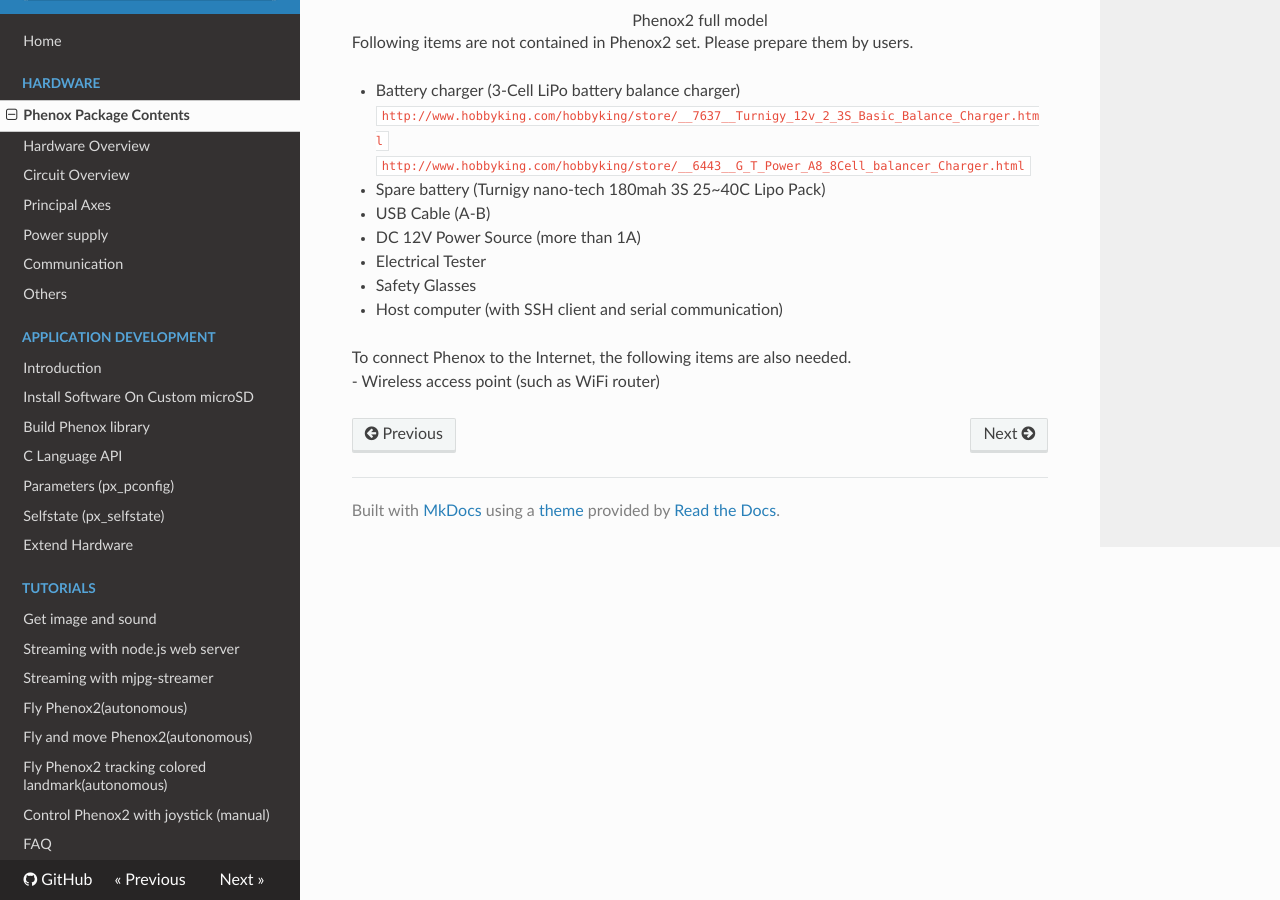
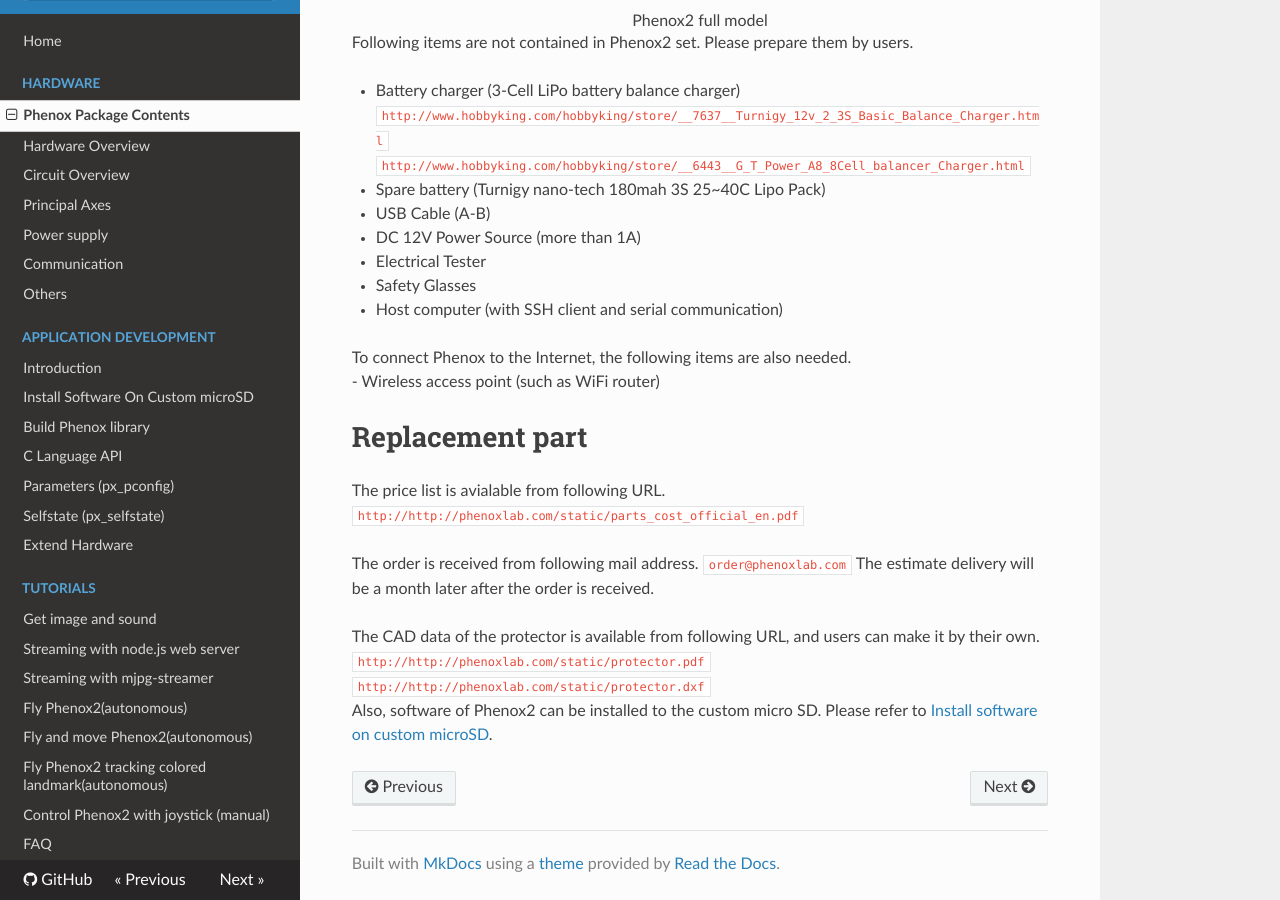
Before and after one commit to phenoxlab/phenox, an MkDocs documentation site: the page built from docs/start/package.md, in a window 1280 px wide and 900 px high, scrolled down 628 px. Built offline with MkDocs 1.6.1, drawn with Linux system fonts in a browser that asks for light colours; nearby versions of some CDN libraries; old or Windows-style settings are respelled for this version of MkDocs.

Commit message:
add replace part

```diff
--- a/docs/start/package.md
+++ b/docs/start/package.md
@@ -34,3 +34,17 @@
 
 To connect Phenox to the Internet, the following items are also needed.
 - Wireless access point (such as WiFi router)
+
+#Replacement part
+
+The price list is avialable from following URL.
+``http://http://phenoxlab.com/static/parts_cost_official_en.pdf``
+
+The order is received from following mail address.
+``order@phenoxlab.com``
+The estimate delivery will be a month later after the order is received.
+
+The CAD data of the protector is available from following URL, and users can make it by their own.
+``http://http://phenoxlab.com/static/protector.pdf``
+``http://http://phenoxlab.com/static/protector.dxf``
+Also, software of Phenox2 can be installed to the custom micro SD. Please refer to [Install software on custom microSD](../dev/env).
```
